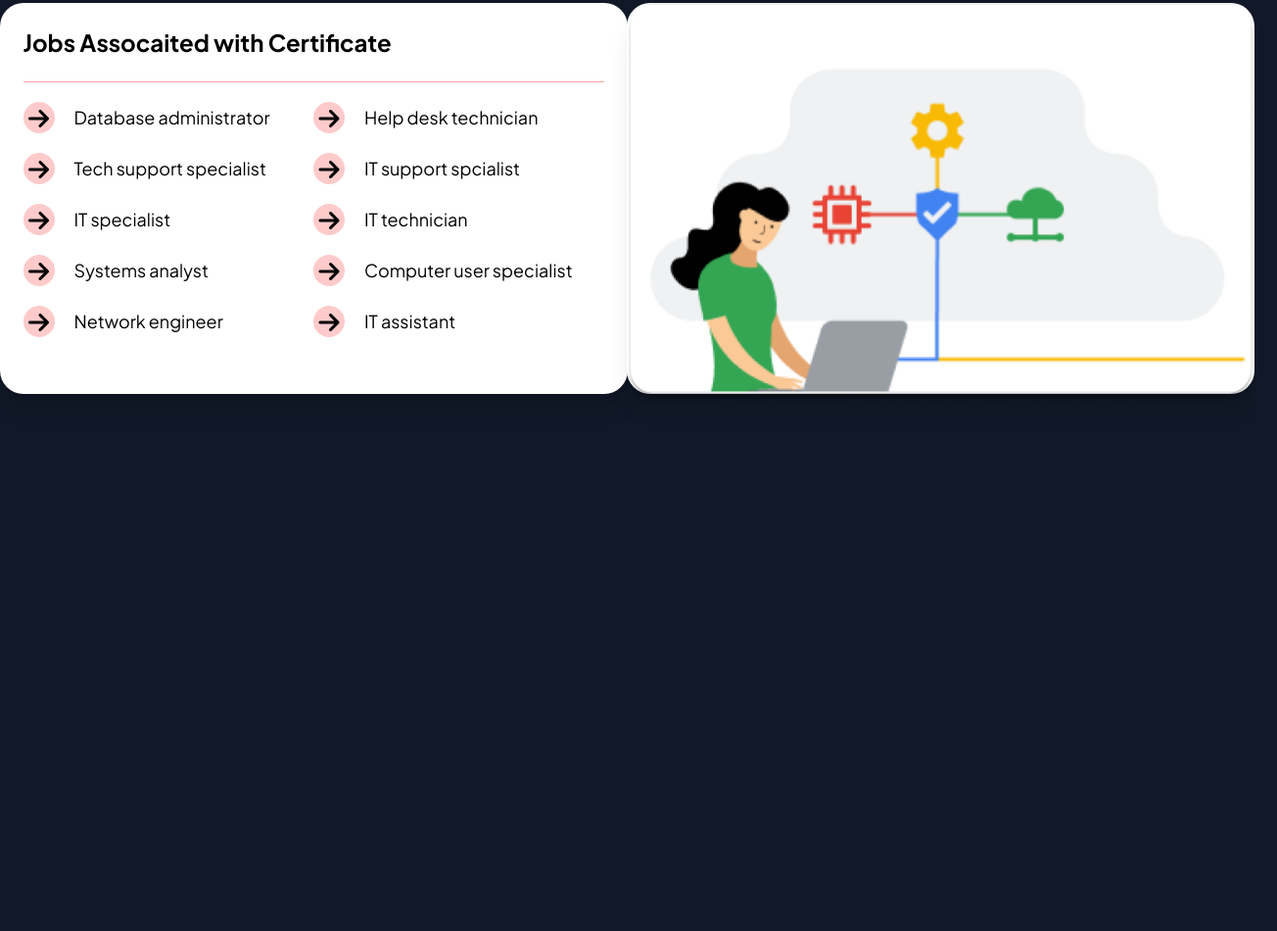
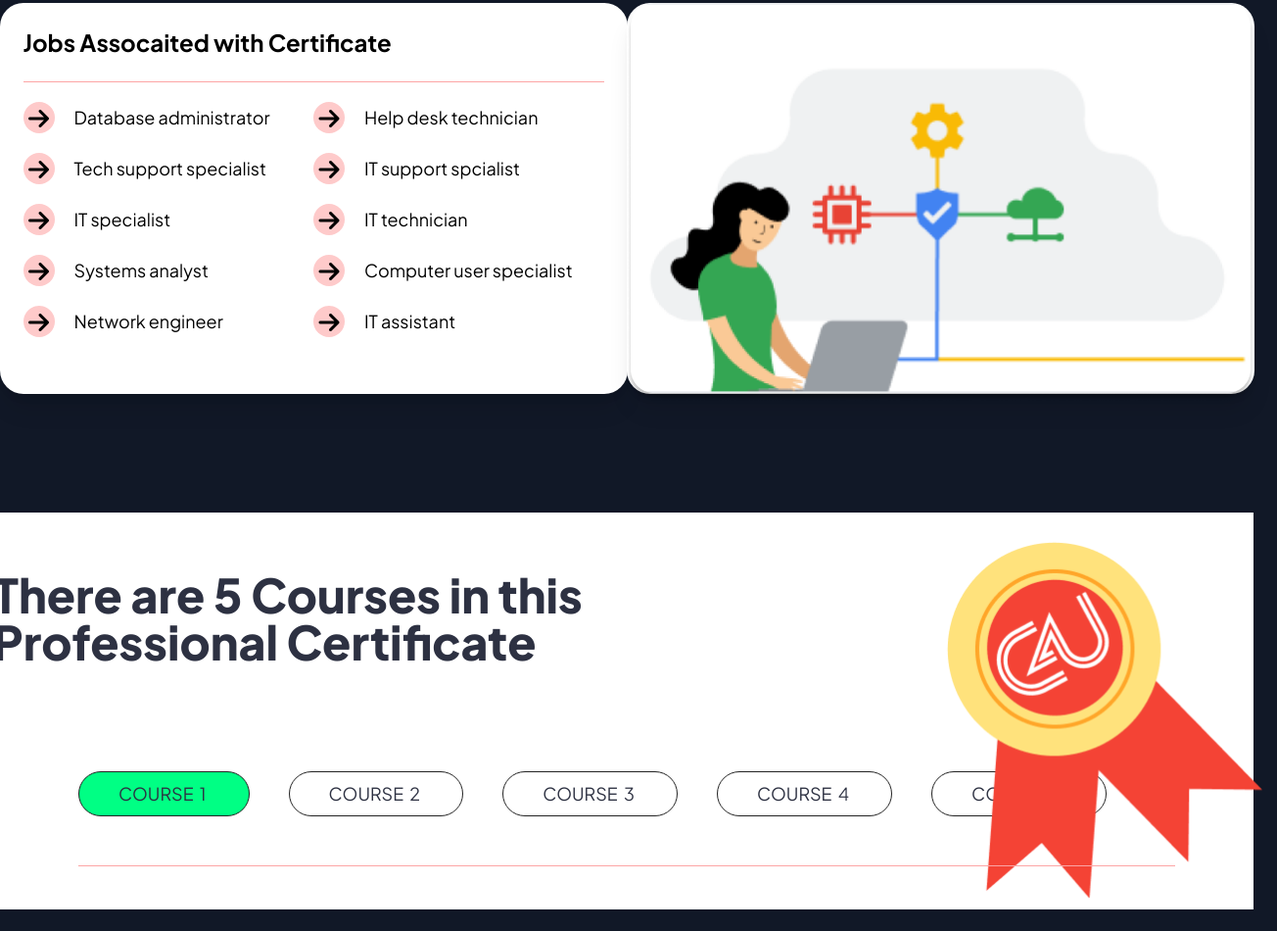
Before and after one commit to arifprog/third-assignment, a website built with Vite: page index.html in a window 1280 px wide. Shown: the part 1720-2670 px from the top of the page at 98% size, 1304 px wide, since content can reach past the window. Before the commit the page ends 2243 px from the top, so only its background shows below. Built offline with nearby package versions, Linux system fonts and the light colour scheme.

Commit message:
For certification section

```diff
--- a/index.html
+++ b/index.html
@@ -126,7 +126,7 @@
 
       <!-- To create learn and skill section -->
        <section class="container mx-auto bg-[#FAFAFA] w-full h-[1327px] dark:bg-gray-900">
-            <div class="grid grid-cols-1 md:grid-cols-2 justify-items-center py-20 gap-y-32">
+            <div class="grid grid-cols-1 md:grid-cols-2 justify-items-center py-20 gap-y-6 md:gap-y-32">
 
                 <div class=" w-full md:w-[641px] md:h-[599px] bg-white rounded-3xl shadow-xl">
                     <div class="text-2xl font-bold py-6 mx-6">
@@ -241,9 +241,40 @@
                     <img src="image\IT Support 1.png" alt="IT Support 1.png">
                 </div>
             </div>
+       </section>
+       <!-- To create certificate section -->
+        <section class=" container mx-auto w-full h-[405px] bg-white relative mt-[54rem] md:mt-0">
+            <div class="grid md:grid-cols-4 grid-flow-dense items-center justify-items-center">
+                <div class=" md:w-[927px] md:h-[120px] py-0 md:mr-52 col-span-3">
+                    <div>
+                        <div class="text-3xl md:text-5xl font-bold md:font-extrabold py-3 md:mr-0 md:mx-20 text-[#2D3142]">
+                            There are 5 Courses in this Professional Certificate
+                        </div>
+                    </div>
+                </div>
+                <div class="w-full h-[150px] md:h-[45px] mb-12 col-span-3">
+                    <div class="md:flex justify-between mx-20 md:gap-10 grid gap-3">
+                        <div><button class=" text-[#2D3142] uppercase text-sm md:text-lg rounded-3xl border border-[#232323] px-1 md:px-10 py-1 md:py-2 whitespace-pre bg-[#00FF84]">Course  1 </button></div>
+                        <div><button class=" text-[#2D3142] uppercase text-sm md:text-lg rounded-3xl border border-[#232323] px-1 md:px-10 py-1 md:py-2 whitespace-pre hover:bg-[#00FF84]">Course  2 </button></div>
+                        <div><button class=" text-[#2D3142] uppercase text-sm md:text-lg rounded-3xl border border-[#232323] px-1 md:px-10 py-1 md:py-2 whitespace-pre hover:bg-[#00FF84]">Course  3 </button></div>
+                        <div><button class=" text-[#2D3142] uppercase text-sm md:text-lg rounded-3xl border border-[#232323] px-1 md:px-10 py-1 md:py-2 whitespace-pre hover:bg-[#00FF84]">Course  4 </button></div>
+                        <div><button class=" text-[#2D3142] uppercase text-sm md:text-lg rounded-3xl border border-[#232323] px-1 md:px-10 py-1 md:py-2 whitespace-pre hover:bg-[#00FF84]">Course  5 </button></div>
 
-       </section>
+                    </div>
 
+                </div>
+
+                <div class="w-[367px] md:w-[367px] h-[405px] md:h-[405px] py-0 row-span-2 mt-11 md:mt-0">
+                    <div>
+                        <img src="image/Group 238902.png" alt="group">
+                    </div>
+                </div>
+                <div class="col-span-4 w-full absolute bottom-11">
+                    <hr class="border-t border-red-300 mx-20 "/>
+                </div>
+            </div>
+
+        </section>
 
 
      <script>
```
Also changed, not shown: image/Group 238902.png (added).
